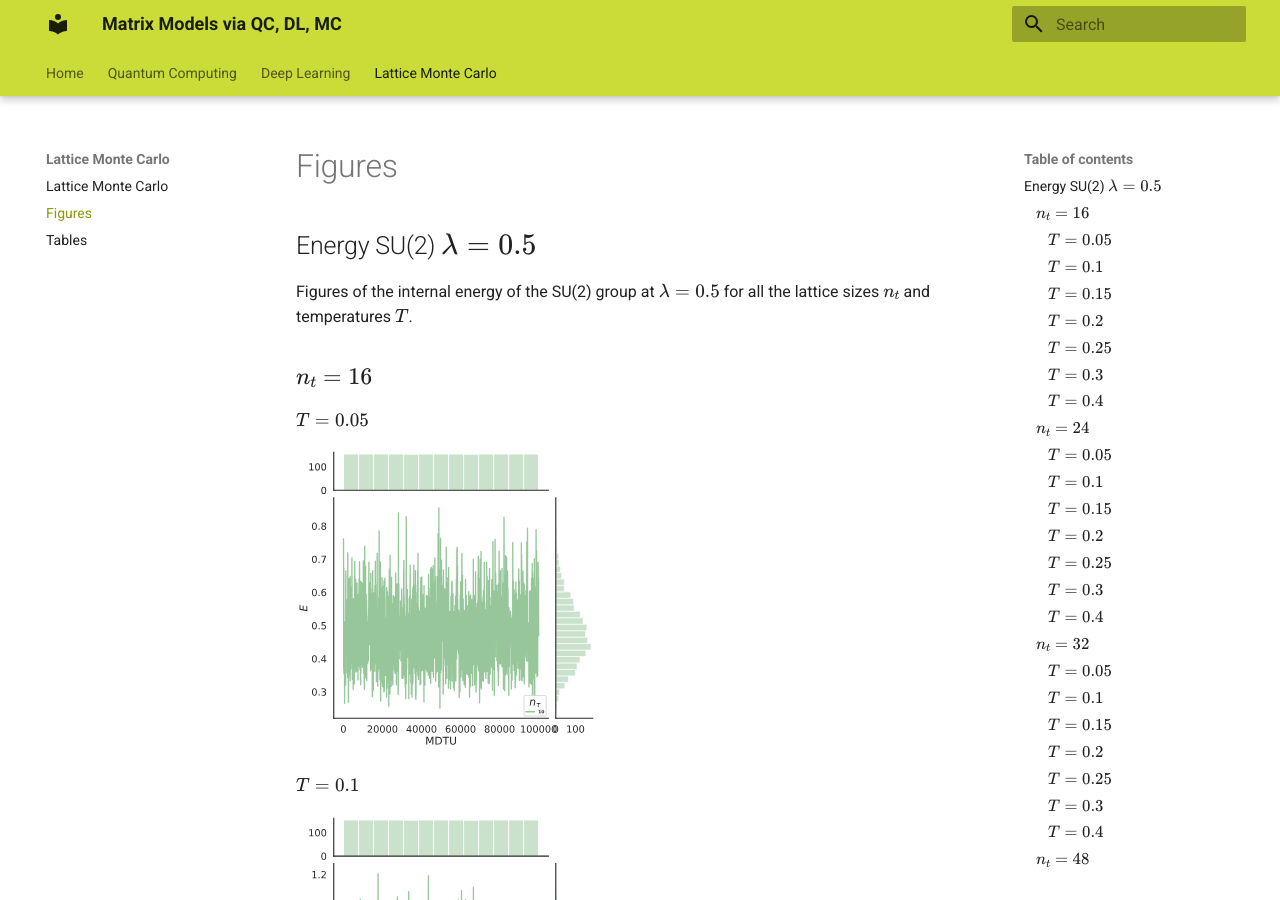
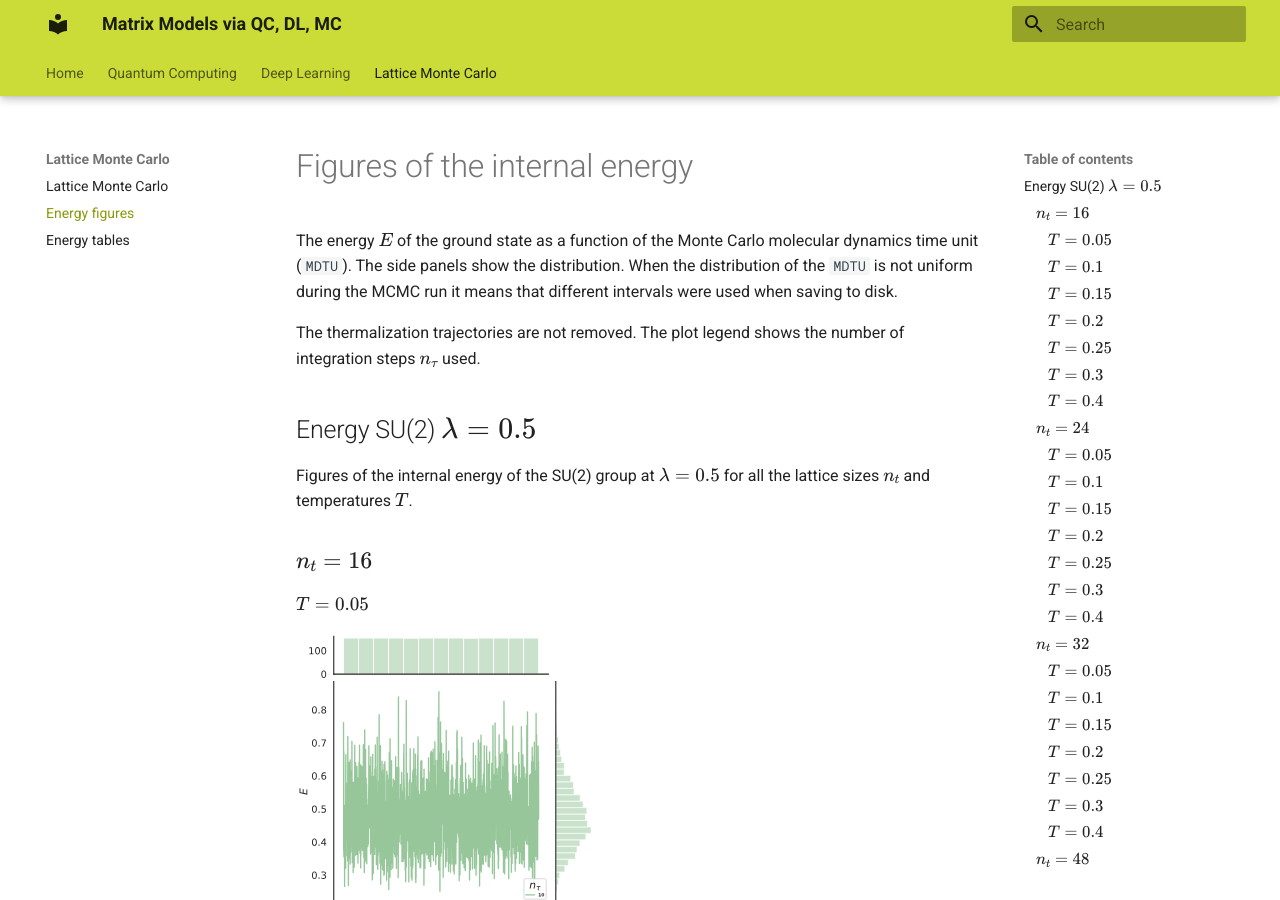
Before and after one commit to erinaldi/mm-qc-dl-supplemental, an MkDocs documentation site: the page built from docs/mc/figures.md, in a window 1280 px wide and 900 px high. Built offline with MkDocs 1.6.1 and Material for MkDocs 9.7.7, drawn with Linux system fonts in a browser that asks for light colours; some of the changed text lies outside the part shown.

Commit message:
[docs] update text and sect header

```diff
--- a/docs/mc/figures.md
+++ b/docs/mc/figures.md
@@ -1,4 +1,9 @@
-# Figures
+# Figures of the internal energy
+
+The energy $E$ of the ground state as a function of the Monte Carlo molecular dynamics time unit (`MDTU`).
+The side panels show the distribution. When the distribution of the `MDTU` is not uniform during the MCMC run it means that different intervals were used when saving to disk.
+
+The thermalization trajectories are not removed. The plot legend shows the number of integration steps $n_\tau$ used.
 
 ## Energy SU(2) $\lambda = 0.5$
 
@@ -130,3 +135,5 @@ Figures of the internal energy of the SU(2) group at $\lambda = 0.5$ for all the
 ![t03](figures/bmn2_su2_g05_l192_t03_energy-mdtu.svg){loading=lazy width=300}
 #### $T=0.4$
 ![t04](figures/bmn2_su2_g05_l192_t04_energy-mdtu.svg){loading=lazy width=300}
+
+## Energy SU(2) $\lambda = 1.0$
--- a/mkdocs.yml
+++ b/mkdocs.yml
@@ -7,8 +7,8 @@ nav:
   - Deep Learning: dl.md
   - Lattice Monte Carlo:
     - mc/mc.md
-    - Figures: mc/figures.md
-    - Tables: mc/tables.md
+    - Energy figures: mc/figures.md
+    - Energy tables: mc/tables.md
 theme:
   name: material
   features:
```
